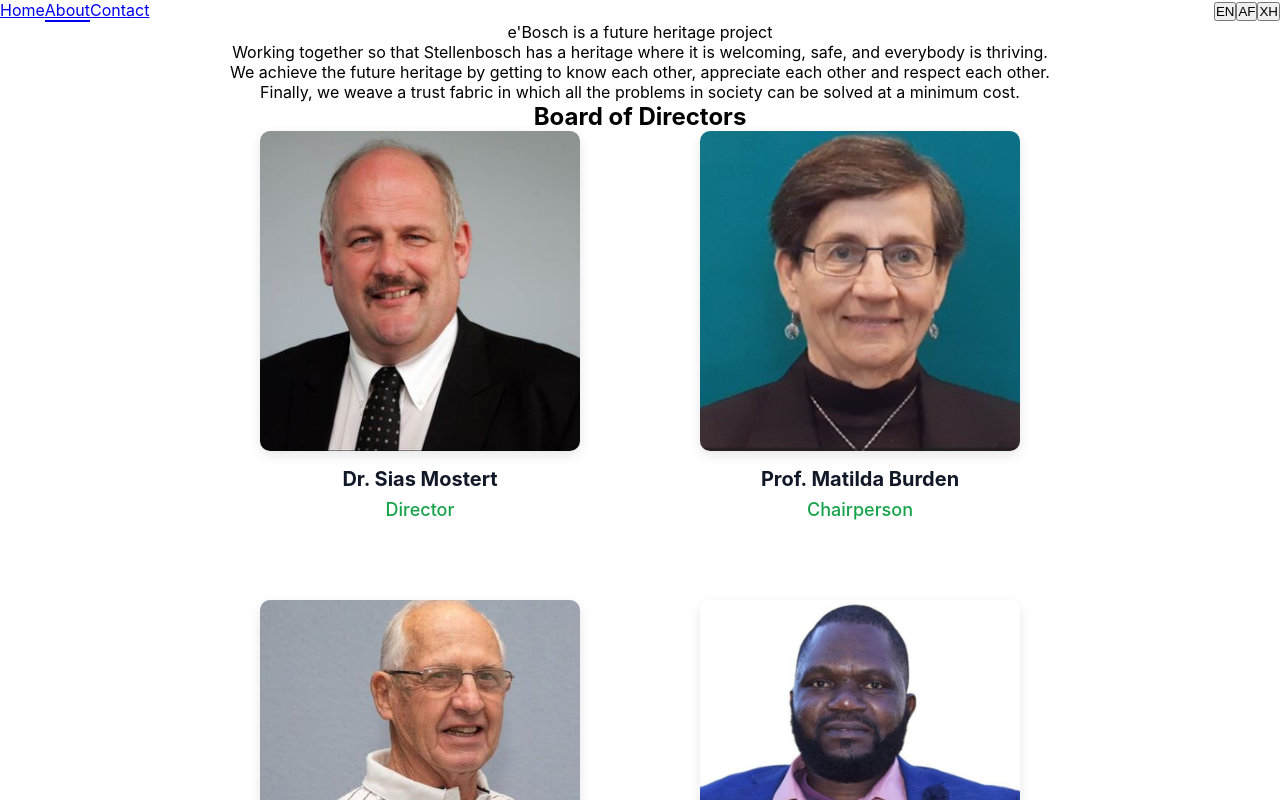
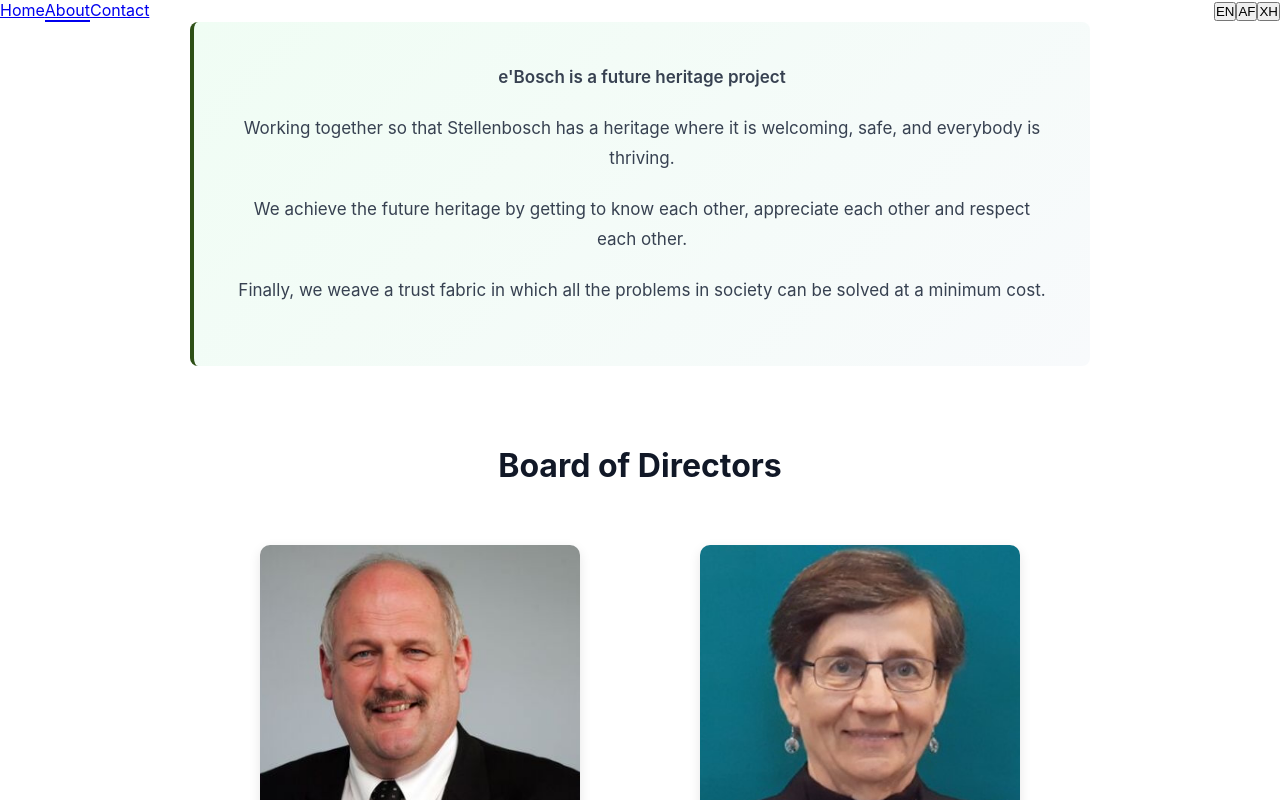
Before and after one commit to mihlalibayi/ebosch-website, a Next.js app: page /about in a window 1280 px wide. Shown: the top 800 px of the page. Built offline with nearby package versions, Linux system fonts and the light colour scheme.

Commit message:
Style about page - dark green roles, styled about box, increased spacing

```diff
--- a/app/about/page.tsx
+++ b/app/about/page.tsx
@@ -95,12 +95,25 @@ export default function About() {
 
       <main className="max-w-7xl mx-auto px-4 sm:px-6 lg:px-8 py-12">
         {/* About Content Section */}
-        <section className="mb-32">
-          <div className="bg-white rounded-lg shadow-md p-8 max-w-3xl mx-auto">
+        <section style={{ marginBottom: '80px' }}>
+          <div style={{
+            background: 'linear-gradient(135deg, #f0fdf4 0%, #f8fafc 100%)',
+            borderLeft: '4px solid #2d5016',
+            borderRadius: '8px',
+            padding: '40px',
+            maxWidth: '900px',
+            margin: '0 auto'
+          }}>
             {t.about.sections.map((section, idx) => (
-              <div key={idx} className="text-center">
+              <div key={idx} style={{ textAlign: 'center' }}>
                 {section.content.map((paragraph, pIdx) => (
-                  <p key={pIdx} className="text-gray-700 mb-4 leading-relaxed text-lg">
+                  <p key={pIdx} style={{
+                    color: '#374151',
+                    marginBottom: '20px',
+                    lineHeight: '1.8',
+                    fontSize: '17px',
+                    fontWeight: pIdx === 0 ? '600' : '400'
+                  }}>
                     {paragraph}
                   </p>
                 ))}
@@ -111,7 +124,13 @@ export default function About() {
 
         {/* Board of Directors */}
         <section>
-          <h2 className="text-3xl font-bold text-gray-900 mb-20 text-center">
+          <h2 style={{
+            fontSize: '32px',
+            fontWeight: 'bold',
+            color: '#111827',
+            marginBottom: '60px',
+            textAlign: 'center'
+          }}>
             {language === 'en' && 'Board of Directors'}
             {language === 'af' && 'Raad van Direkteure'}
             {language === 'xh' && 'Ibhodi Yabaphathi'}
@@ -137,7 +156,7 @@ export default function About() {
                 <h3 style={{ fontSize: '20px', fontWeight: 'bold', color: '#111827', marginBottom: '8px' }}>
                   {director.name}
                 </h3>
-                <p style={{ color: '#16a34a', fontWeight: '500', fontSize: '18px' }}>
+                <p style={{ color: '#2d5016', fontWeight: '600', fontSize: '16px' }}>
                   {getDirectorRole(director)}
                 </p>
               </div>
@@ -164,7 +183,7 @@ export default function About() {
                 <h3 style={{ fontSize: '20px', fontWeight: 'bold', color: '#111827', marginBottom: '8px' }}>
                   {director.name}
                 </h3>
-                <p style={{ color: '#16a34a', fontWeight: '500', fontSize: '18px' }}>
+                <p style={{ color: '#2d5016', fontWeight: '600', fontSize: '16px' }}>
                   {getDirectorRole(director)}
                 </p>
               </div>
```
